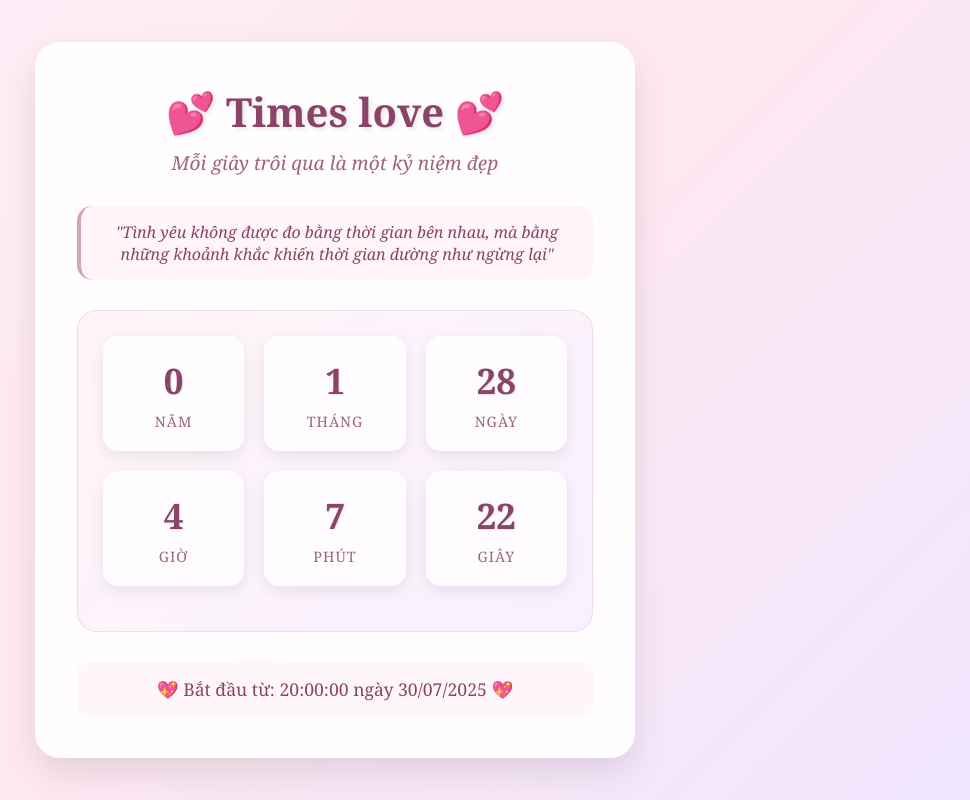
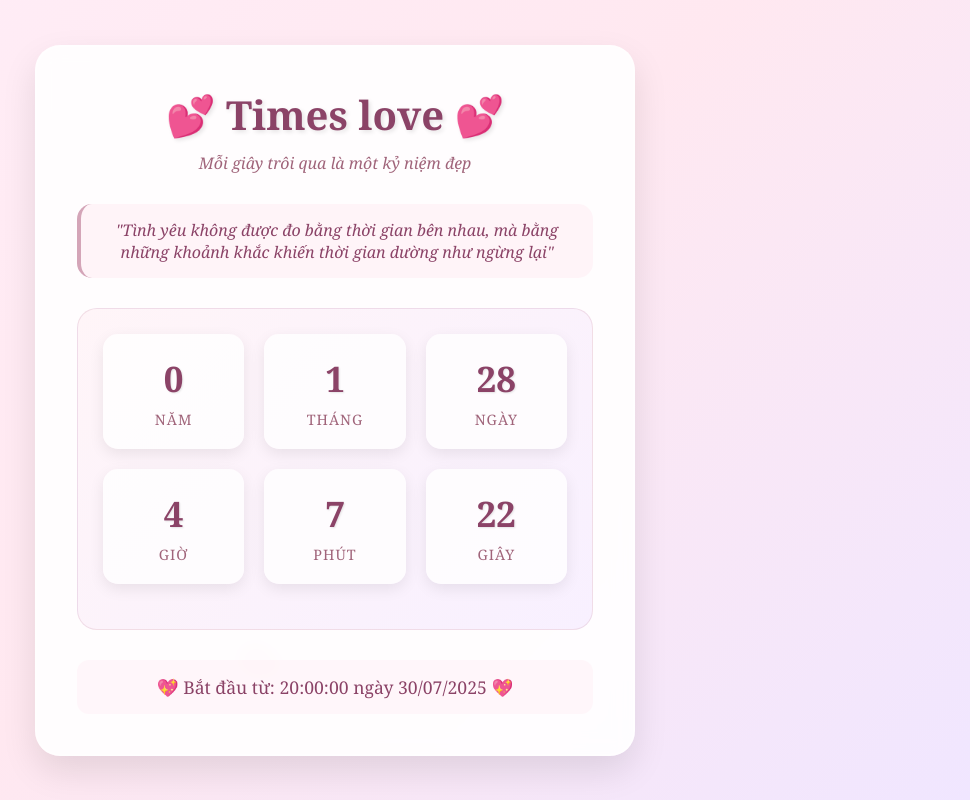
Before and after one commit to HVu1412/iloveyou, a plain HTML site: page index.html in a window 1280 px wide. Shown: the whole page, without its empty margins (305-1275 px from the left). Drawn offline with Linux system fonts and the light colour scheme.

Commit message:
Update style.css

```diff
--- a/style.css
+++ b/style.css
@@ -68,7 +68,7 @@ body {
 }
 
 .subtitle {
-    font-size: 1.2em;
+    font-size: 16px;
     margin-bottom: 30px;
     color: #a0647a;
     font-style: italic;
```
